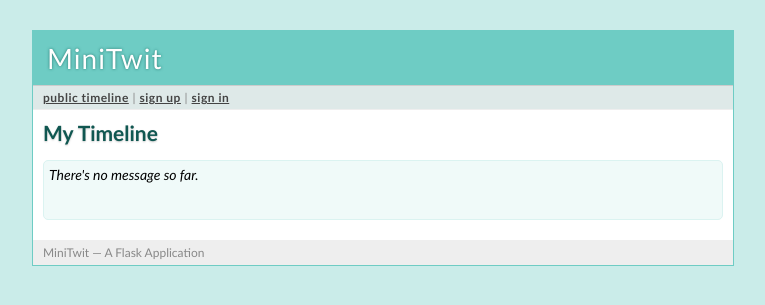
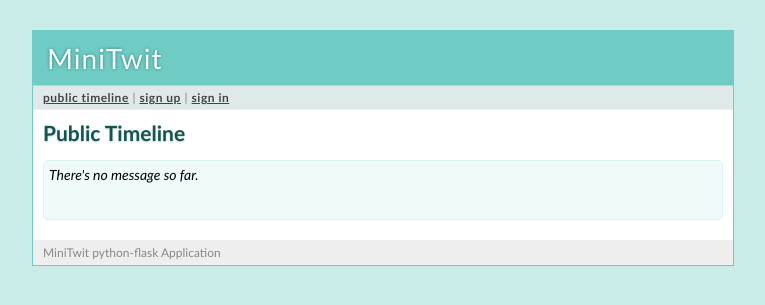
Before and after one commit to WAEC-T/codebase, a Flask app: page /public in a window 1280 px wide. Shown: the top 305 px of the page, without its empty margins (257-1022 px from the left). Run offline with Flask 3, Linux system fonts and the light colour scheme.

Commit message:
fix: applied fixes from alignment discussion public and user timeline

```diff
--- a/python-flask/app/templates/layout.html
+++ b/python-flask/app/templates/layout.html
@@ -27,6 +27,6 @@
   {% block body %}{% endblock %}
   </div>
   <div class=footer>
-    MiniTwit &mdash; A Flask Application
+    MiniTwit python-flask Application
   </div>
 </div>
--- a/python-flask/app/templates/timeline.html
+++ b/python-flask/app/templates/timeline.html
@@ -1,8 +1,8 @@
 {% extends "layout.html" %}
 {% block title %}
-  {% if request.endpoint == 'public_timeline' %}
+  {% if request.endpoint == 'main.public_timeline' %}
     Public Timeline
-  {% elif request.endpoint == 'user_timeline' %}
+  {% elif request.endpoint == 'main.user_timeline' %}
     {{ profile_user.username }}'s Timeline
   {% else %}
     My Timeline
```
